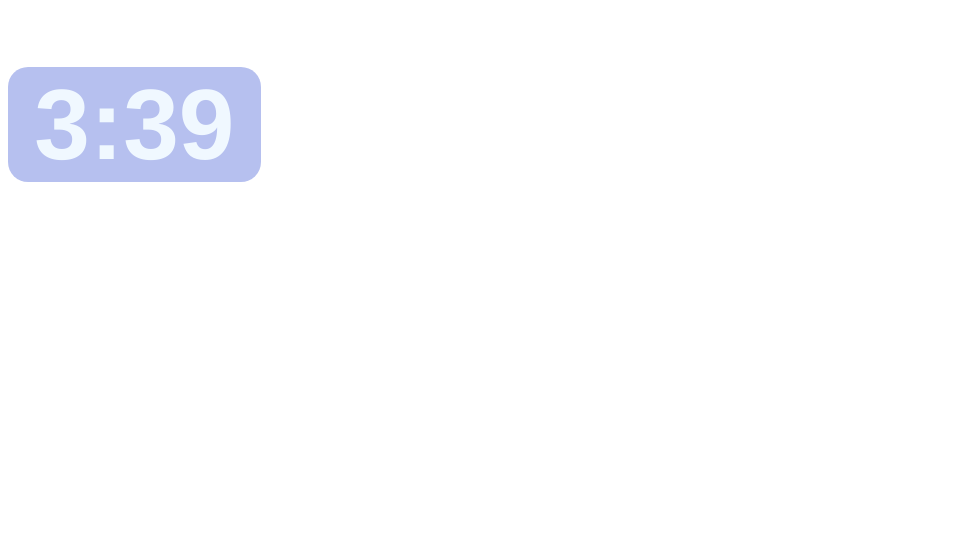
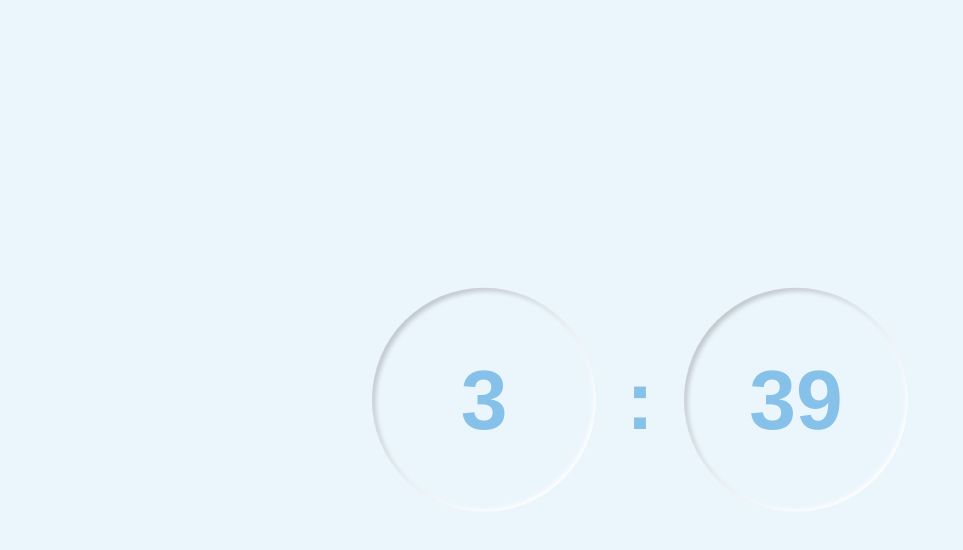
Before and after one commit to bobready0812/vue, a Vue app: page / in a window 1280 px wide. Shown: the top 550 px of the page, without its empty margins (0-963 px from the left). Built offline with nearby package versions, Linux system fonts and the light colour scheme.

Commit message:
20210912

```diff
--- a/src/App.vue
+++ b/src/App.vue
@@ -1,9 +1,13 @@
 <template>
-
     <div class="clock">
-        <h1 class="clockText">{{hours}}:{{minutes}}</h1>
+        <div class="bg">
+            <h2 id="h">{{hours}}</h2>
+        </div>
+        <h2>:</h2>
+        <div class="bg">
+            <h2 id="m">{{minutes}}</h2>
+        </div>
     </div>
-
 </template>
 
 <script>
@@ -52,16 +56,42 @@
         margin-top: 60px;
     }
 
-    .clock {
-
-        width: 20%;
-        height: 50%;
-        background: rgba(14, 48, 201, 0.3);
-        border-radius: 20px;
+    body {
+        background: #ebf5fc;
     }
 
-    .clockText {
-        font-size: 100px;
-        color: aliceblue;
+    .clock {
+        color: #000;
+        font-size: 56px;
+        text-align: center;
+        position: absolute;
+        top: 50%;
+        left: 50%;
+        transform: translate(-50%, -50%);
+        display: flex;
+        align-items: center;
+        justify-content: center;
+        padding: 0 20px;
+    }
+
+    h2 {
+        color: #85C1E9;
+        padding: 30px;
+    }
+
+    .bg {
+        display: flex;
+        align-items: center;
+        justify-content: center;
+        width: 4em;
+        height: 4em;
+        background: inherit;
+        position: relative;
+        border-radius: 50%;
+        box-shadow: inset -2px -2px 5px rgba(255, 255, 255, 1), inset 3px 3px 5px rgba(0, 0, 0, 0.2);
+    }
+
+    #m {
+        margin: 0 10px;
     }
 </style>
```
